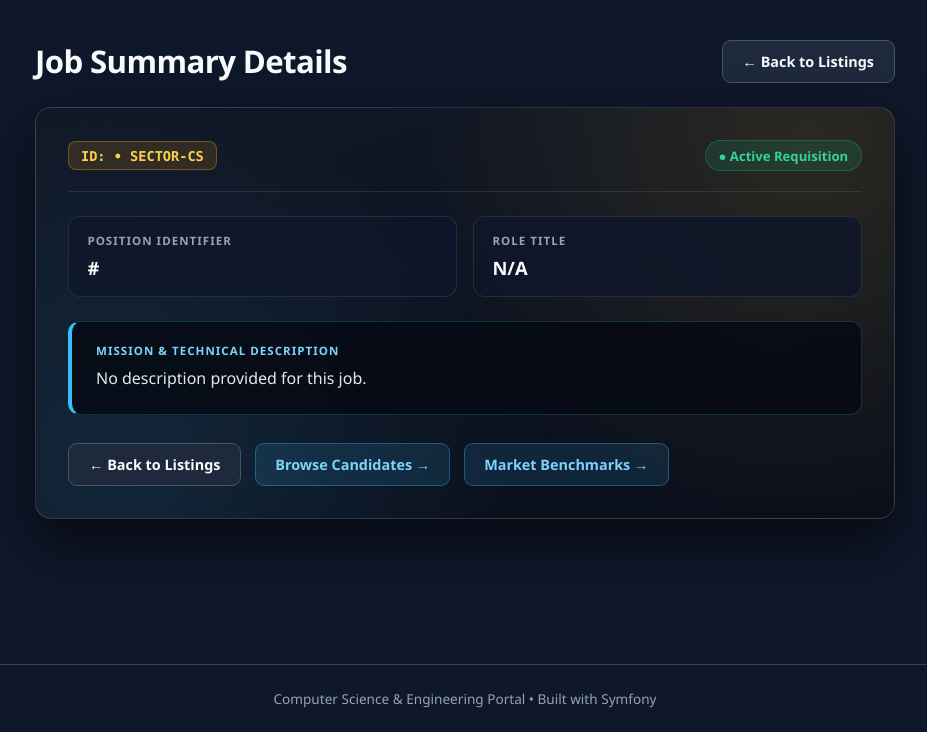
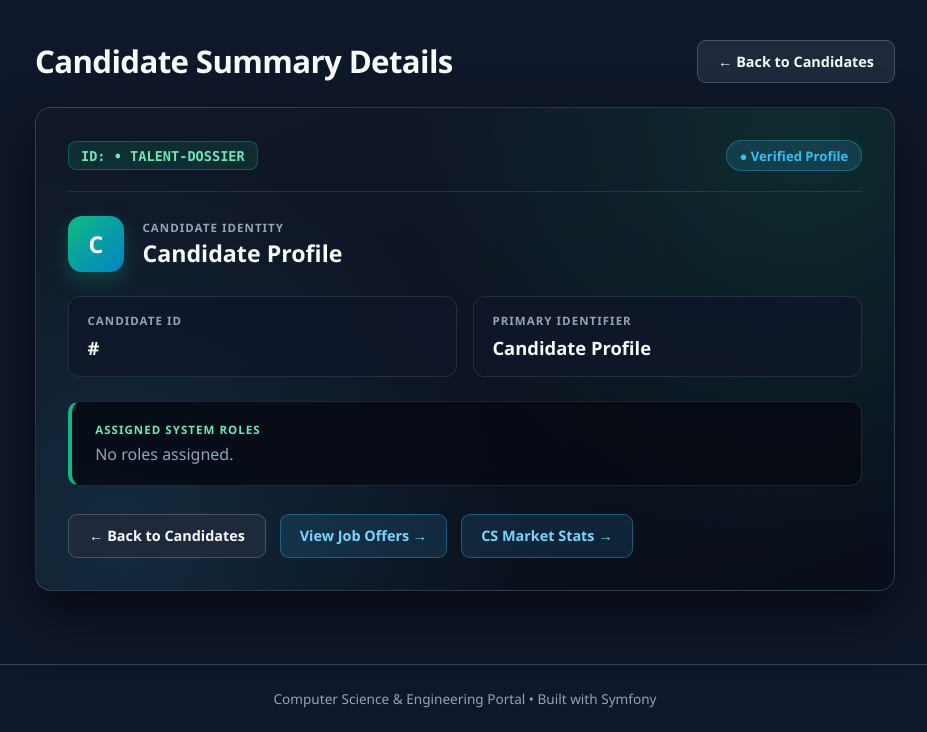
Before and after one commit to b7mid/Symfony, a Symfony app: template templates/candidate/show.html.twig in a window 1280 px wide. Shown: the part 68-800 px from the top of the page, without its empty margins (175-1102 px from the left). Run offline with Twig, Linux system fonts and the light colour scheme; the template is opened without the code that fills it, so the values that code supplies are empty; some libraries are stand-ins or nearby versions.

Commit message:
Fix candidate show template to display candidate data instead of job fields

```diff
--- a/templates/candidate/show.html.twig
+++ b/templates/candidate/show.html.twig
@@ -1,6 +1,8 @@
 {% extends 'base.html.twig' %}
 
-{% block title %}{{ job.title ?? 'Job Summary Details' }} | CS Career Hub{% endblock %}
+{% set identifier = candidate.email ?? candidate.userIdentifier ?? 'Candidate Profile' %}
+
+{% block title %}{{ identifier }} | CS Career Hub{% endblock %}
 
 {% block stylesheets %}
 <style>
@@ -30,8 +32,8 @@
     .dossier-card {
         position: relative;
         overflow: hidden;
-        background: radial-gradient(circle at 90% 10%, rgba(251, 191, 36, 0.12), transparent 45%),
-                    radial-gradient(circle at 10% 90%, rgba(56, 189, 248, 0.12), transparent 45%),
+        background: radial-gradient(circle at 90% 10%, rgba(16, 185, 129, 0.14), transparent 45%),
+                    radial-gradient(circle at 10% 90%, rgba(56, 189, 248, 0.14), transparent 45%),
                     linear-gradient(160deg, #111827 0%, #090e1a 100%);
         border: 1px solid rgba(148, 163, 184, 0.24);
         border-radius: 16px;
@@ -54,9 +56,9 @@
         font-family: 'Consolas', 'Courier New', monospace;
         font-size: 0.85rem;
         font-weight: 700;
-        color: #fcd34d;
-        background: rgba(245, 158, 11, 0.14);
-        border: 1px solid rgba(245, 158, 11, 0.35);
+        color: #6ee7b7;
+        background: rgba(16, 185, 129, 0.14);
+        border: 1px solid rgba(16, 185, 129, 0.35);
         padding: 0.35rem 0.75rem;
         border-radius: 8px;
     }
@@ -67,11 +69,33 @@
         gap: 0.45rem;
         font-size: 0.82rem;
         font-weight: 700;
-        color: #34d399;
-        background: rgba(16, 185, 129, 0.14);
-        border: 1px solid rgba(16, 185, 129, 0.32);
+        color: #38bdf8;
+        background: rgba(56, 189, 248, 0.14);
+        border: 1px solid rgba(56, 189, 248, 0.32);
         padding: 0.35rem 0.8rem;
         border-radius: 999px;
+    }
+
+    .dossier-profile-banner {
+        display: flex;
+        align-items: center;
+        gap: 1.15rem;
+        margin-bottom: 1.5rem;
+    }
+
+    .dossier-avatar {
+        width: 56px;
+        height: 56px;
+        border-radius: 14px;
+        background: linear-gradient(135deg, #10b981, #0284c7);
+        color: #ffffff;
+        font-size: 1.45rem;
+        font-weight: 800;
+        display: flex;
+        align-items: center;
+        justify-content: center;
+        flex-shrink: 0;
+        box-shadow: 0 8px 20px rgba(16, 185, 129, 0.25);
     }
 
     .dossier-field-grid {
@@ -105,20 +129,27 @@
         margin: 0;
     }
 
-    .dossier-description-panel {
+    .dossier-roles-panel {
         background: rgba(6, 10, 19, 0.85);
-        border: 1px solid rgba(56, 189, 248, 0.22);
-        border-left: 4px solid #38bdf8;
+        border: 1px solid rgba(16, 185, 129, 0.24);
+        border-left: 4px solid #10b981;
         border-radius: 12px;
-        padding: 1.35rem 1.5rem;
+        padding: 1.25rem 1.45rem;
         margin-bottom: 1.75rem;
     }
 
-    .dossier-description-text {
-        margin: 0;
-        font-size: 1rem;
-        line-height: 1.7;
-        color: #e2e8f0;
+    .role-pill {
+        display: inline-block;
+        font-family: 'Consolas', 'Courier New', monospace;
+        font-size: 0.8rem;
+        font-weight: 700;
+        padding: 0.3rem 0.7rem;
+        border-radius: 6px;
+        margin-right: 0.45rem;
+        margin-top: 0.25rem;
+        background: rgba(56, 189, 248, 0.14);
+        color: #7dd3fc;
+        border: 1px solid rgba(56, 189, 248, 0.32);
     }
 
     .dossier-actions {
@@ -174,39 +205,51 @@
 {% block body %}
     <div class="dossier-shell">
         <div class="dossier-header-row">
-            <h1 class="dossier-page-title">Job Summary Details</h1>
-            <a href="{{ path('app_job_index') }}" class="dossier-back-btn">&larr; Back to Listings</a>
+            <h1 class="dossier-page-title">Candidate Summary Details</h1>
+            <a href="{{ path('app_candidate_index') }}" class="dossier-back-btn">&larr; Back to Candidates</a>
         </div>
 
         <div class="dossier-card">
             <div class="dossier-top-meta">
-                <span class="dossier-id-chip">ID: {{ job.id }} &bull; SECTOR-CS</span>
-                <span class="dossier-status-chip">&#9679; Active Requisition</span>
+                <span class="dossier-id-chip">ID: {{ candidate.id }} &bull; TALENT-DOSSIER</span>
+                <span class="dossier-status-chip">&#9679; Verified Profile</span>
+            </div>
+
+            <div class="dossier-profile-banner">
+                <div class="dossier-avatar">{{ identifier|slice(0, 1)|upper }}</div>
+                <div>
+                    <span class="dossier-label" style="margin-bottom: 0.15rem;">Candidate Identity</span>
+                    <h2 style="margin: 0; font-size: 1.45rem; color: #f8fafc;">{{ identifier }}</h2>
+                </div>
             </div>
 
             <div class="dossier-field-grid">
                 <div class="dossier-meta-box">
-                    <span class="dossier-label">Position Identifier</span>
-                    <p class="dossier-value-strong">#{{ job.id }}</p>
+                    <span class="dossier-label">Candidate ID</span>
+                    <p class="dossier-value-strong">#{{ candidate.id }}</p>
                 </div>
 
                 <div class="dossier-meta-box">
-                    <span class="dossier-label">Role Title</span>
-                    <p class="dossier-value-strong">{{ job.title ?? 'N/A' }}</p>
+                    <span class="dossier-label">Primary Identifier</span>
+                    <p class="dossier-value-strong">{{ identifier }}</p>
                 </div>
             </div>
 
-            <div class="dossier-description-panel">
-                <span class="dossier-label" style="color: #7dd3fc;">Mission & Technical Description</span>
-                <p class="dossier-description-text">
-                    {{ job.description ?? 'No description provided for this job.' }}
-                </p>
+            <div class="dossier-roles-panel">
+                <span class="dossier-label" style="color: #6ee7b7;">Assigned System Roles</span>
+                {% if candidate.roles is defined and candidate.roles is not empty %}
+                    {% for role in candidate.roles %}
+                        <span class="role-pill">{{ role }}</span>
+                    {% endfor %}
+                {% else %}
+                    <p style="margin: 0.25rem 0 0; color: #94a3b8;">No roles assigned.</p>
+                {% endif %}
             </div>
 
             <div class="dossier-actions">
-                <a href="{{ path('app_job_index') }}" class="dossier-back-btn">&larr; Back to Listings</a>
-                <a href="{{ path('app_candidate_index') }}" class="dossier-secondary-link">Browse Candidates &rarr;</a>
-                <a href="{{ path('app_numbers') }}" class="dossier-secondary-link">Market Benchmarks &rarr;</a>
+                <a href="{{ path('app_candidate_index') }}" class="dossier-back-btn">&larr; Back to Candidates</a>
+                <a href="{{ path('app_job_index') }}" class="dossier-secondary-link">View Job Offers &rarr;</a>
+                <a href="{{ path('app_numbers') }}" class="dossier-secondary-link">CS Market Stats &rarr;</a>
             </div>
         </div>
     </div>
```
